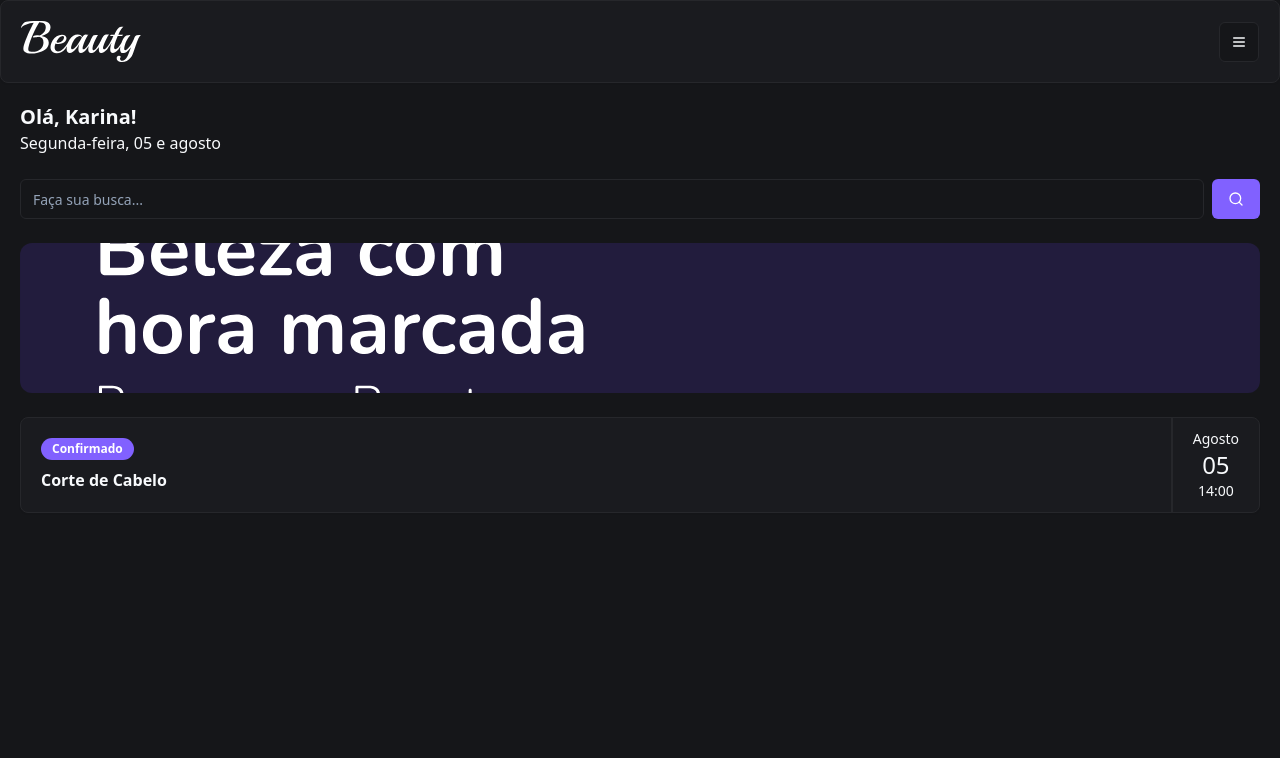
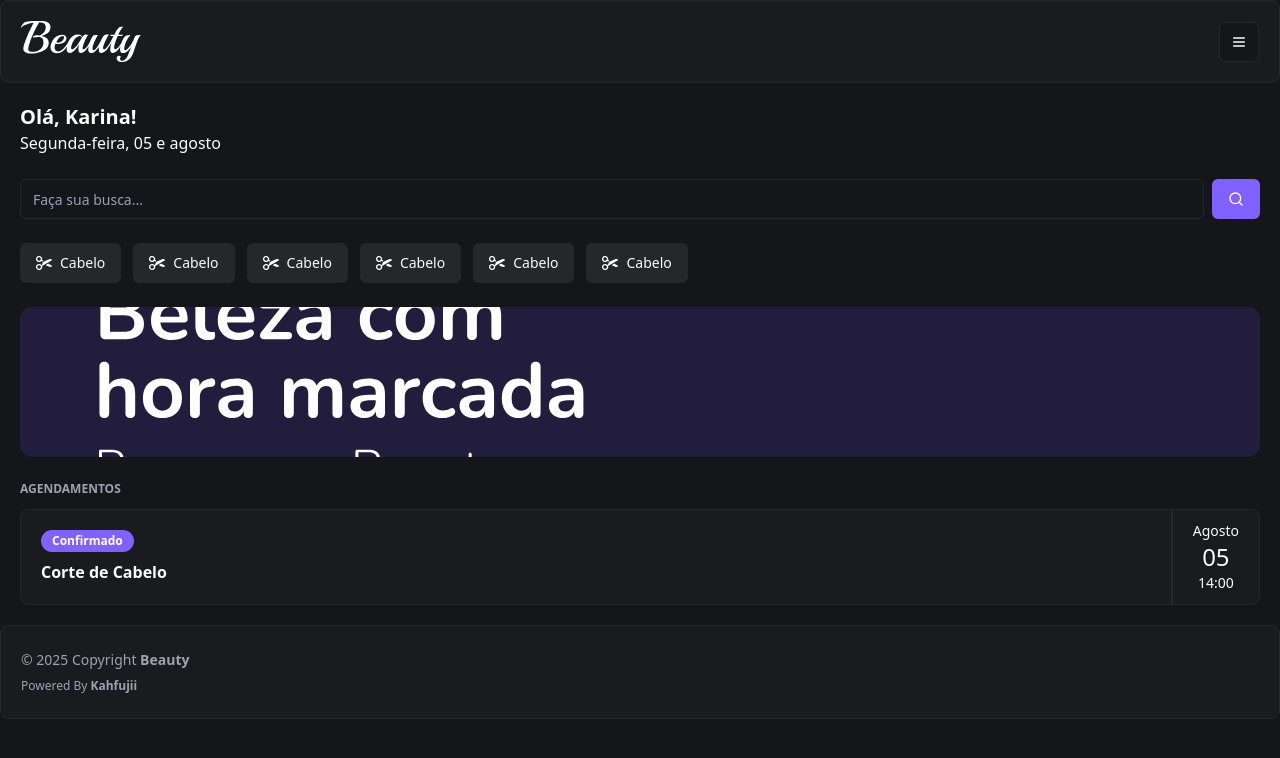
Before and after one commit to VitorHFCorrea/beauty-salon-schedule, a Next.js app: page / in a window 1280 px wide. Shown: the top 758 px of the page. Built offline with nearby package versions, Linux system fonts and the light colour scheme.

Commit message:
feat: add BookingItem component

```diff
--- /dev/null
+++ b/app/_components/booking-item.tsx
@@ -0,0 +1,28 @@
+import { Badge } from "./ui/badge"
+import { Card, CardContent } from "./ui/card"
+
+const BookingItem = () => {
+  return (
+    <>
+      <h2 className="mb-3 mt-6 text-xs font-bold uppercase text-gray-400">
+        Agendamentos
+      </h2>
+      <Card>
+        <CardContent className="flex justify-between p-0">
+          <div className="flex flex-col gap-2 py-5 pl-5">
+            <Badge className="w-fit">Confirmado</Badge>
+            <h3 className="font-semibold">Corte de Cabelo</h3>
+          </div>
+
+          <div className="flex flex-col items-center justify-center border-l-2 border-solid px-5">
+            <p className="text-sm">Agosto</p>
+            <p className="text-2xl">05</p>
+            <p className="text-sm">14:00</p>
+          </div>
+        </CardContent>
+      </Card>
+    </>
+  )
+}
+
+export default BookingItem
--- /dev/null
+++ b/app/_constants/search.ts
@@ -0,0 +1,31 @@
+interface QuickSearchOptions {
+  imageUrl: string
+  title: string
+}
+
+export const quickSearchOptions: QuickSearchOptions[] = [
+  {
+    imageUrl: "/scissors.svg",
+    title: "Cabelo",
+  },
+  {
+    imageUrl: "/scissors.svg",
+    title: "Cabelo",
+  },
+  {
+    imageUrl: "/scissors.svg",
+    title: "Cabelo",
+  },
+  {
+    imageUrl: "/scissors.svg",
+    title: "Cabelo",
+  },
+  {
+    imageUrl: "/scissors.svg",
+    title: "Cabelo",
+  },
+  {
+    imageUrl: "/scissors.svg",
+    title: "Cabelo",
+  },
+]
--- /dev/null
+++ b/app/_lib/prisma.ts
@@ -0,0 +1,18 @@
+import { PrismaClient } from "@/app/generated/prisma/client"
+
+declare global {
+  // eslint-disable-next-line no-unused-vars, no-var
+  var cachedPrisma: PrismaClient
+}
+
+let prisma: PrismaClient
+if (process.env.NODE_ENV === "production") {
+  prisma = new PrismaClient()
+} else {
+  if (!global.cachedPrisma) {
+    global.cachedPrisma = new PrismaClient()
+  }
+  prisma = global.cachedPrisma
+}
+
+export const db = prisma
--- a/app/page.tsx
+++ b/app/page.tsx
@@ -5,6 +5,7 @@ import { Input } from "./_components/ui/input"
 import Image from "next/image"
 import { Card, CardContent } from "./_components/ui/card"
 import { Badge } from "./_components/ui/badge"
+import { quickSearchOptions } from "./_constants/search"
 
 const Home = () => {
   return (
@@ -21,6 +22,20 @@ const Home = () => {
           </Button>
         </div>
 
+        <div className="mt-6 flex gap-3 overflow-x-scroll [&::-webkit-scrollbar]:hidden">
+          {quickSearchOptions.map((option) => (
+            <Button className="gap-2" variant="secondary" key={option.title}>
+              <Image
+                src={option.imageUrl}
+                width={16}
+                height={16}
+                alt={option.title}
+              />
+              {option.title}
+            </Button>
+          ))}
+        </div>
+
         <div className="relative mt-6 h-[150px] w-full">
           <Image
             alt="Beleza com hora marcada"
@@ -30,7 +45,10 @@ const Home = () => {
           />
         </div>
 
-        <Card className="mt-6">
+        <h2 className="mb-3 mt-6 text-xs font-bold uppercase text-gray-400">
+          Agendamentos
+        </h2>
+        <Card>
           <CardContent className="flex justify-between p-0">
             <div className="flex flex-col gap-2 py-5 pl-5">
               <Badge className="w-fit">Confirmado</Badge>
@@ -45,6 +63,19 @@ const Home = () => {
           </CardContent>
         </Card>
       </div>
+
+      <footer>
+        <Card>
+          <CardContent className="flex flex-col gap-2 px-5 py-6">
+            <p className="text-sm text-gray-400">
+              © 2025 Copyright <span className="font-semibold">Beauty</span>
+            </p>
+            <p className="text-xs text-gray-400">
+              Powered By <span className="font-semibold">Kahfujii</span>
+            </p>
+          </CardContent>
+        </Card>
+      </footer>
     </div>
   )
 }
```
Also changed, not shown: public/scissors.svg (added).
